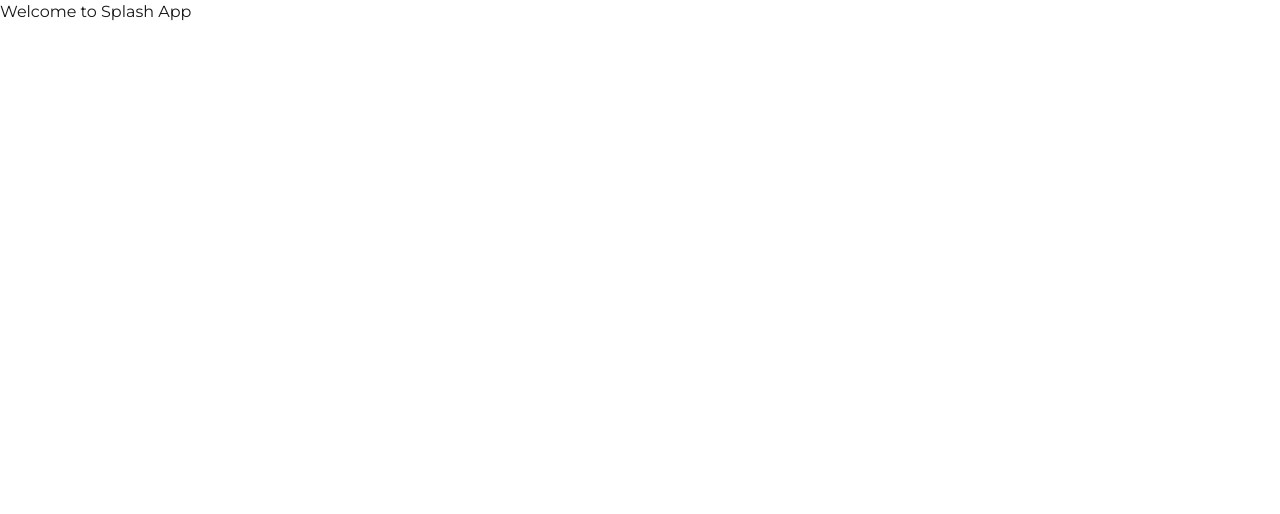
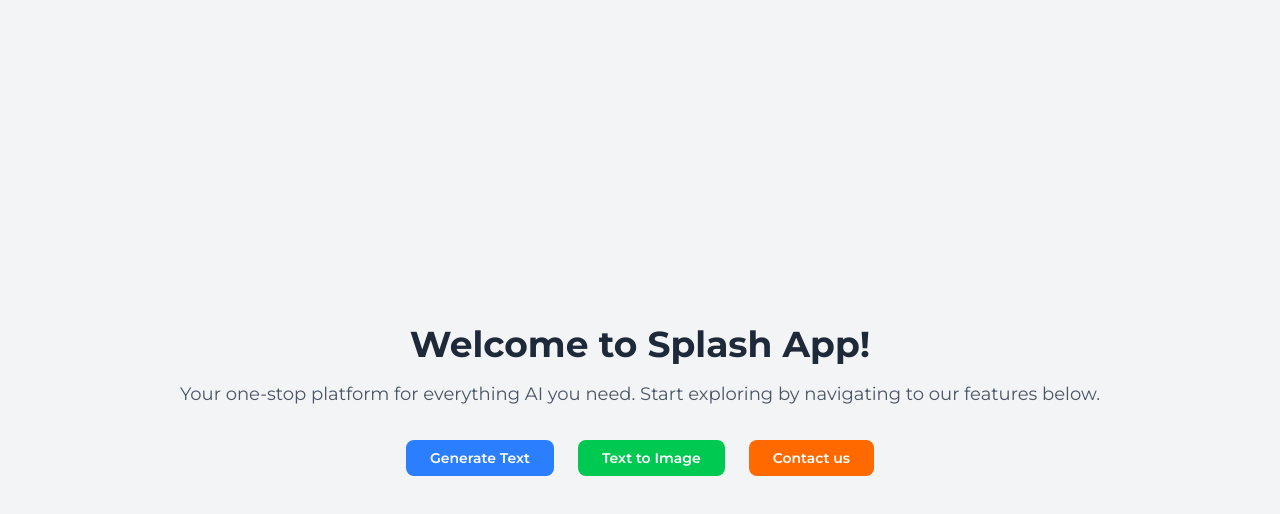
Before and after one commit to Eyobed9/alx-project-0x03-setup, a Next.js app in the folder alx-project-0x03/: page / in a window 1280 px wide. Shown: the top 514 px of the page. Built offline with nearby package versions, Linux system fonts and the light colour scheme.

Commit message:
landing page with Imperative routing has been set up :

```diff
--- a/alx-project-0x03/components/common/Button.tsx
+++ b/alx-project-0x03/components/common/Button.tsx
@@ -23,7 +23,7 @@
 	return (
 		<button
 			onClick={action}
-			className={`${backgroundColorClass} ${buttonSize} px-6 py-2 text-sm font-semibold rounded-lg hover:${backgroundColorClass}/50 transition duration-300 text-white`}
+			className={`${backgroundColorClass} ${buttonSize} px-6 py-2 cursor-pointer text-sm font-semibold rounded-lg hover:${backgroundColorClass}/50 transition duration-300 text-white`}
 		>
 			{buttonLabel}
 		</button>
--- a/alx-project-0x03/pages/index.tsx
+++ b/alx-project-0x03/pages/index.tsx
@@ -1,9 +1,54 @@
-const Home:React.FC = () => {
-  return (
-   <div>
-    <h1> Welcome to Splash App </h1>
-   </div>
-  )
+import Button from "@/components/common/Button";
+import { useRouter } from "next/router";
+
+interface PageRouteProps {
+	pageRoute: string;
 }
 
+const Home: React.FC = () => {
+	const router = useRouter();
+
+	// Imperative routing with useRouter
+	const routeToNextPage = ({ pageRoute }: PageRouteProps) => {
+		router.push(pageRoute, undefined, { shallow: false });
+	};
+
+	return (
+		<div className="min-h-screen bg-gray-100 flex flex-col justify-center items-center text-center">
+			{/* Welcome Message */}
+			<h1 className="text-4xl font-bold text-gray-800 mb-4">
+				Welcome to Splash App!
+			</h1>
+			<p className="text-lg text-gray-600 mb-8">
+				Your one-stop platform for everything AI you need. Start
+				exploring by navigating to our features below.
+			</p>
+
+			<div className="flex gap-6">
+				<Button
+					action={() =>
+						routeToNextPage({ pageRoute: "/generate-text-ai" })
+					}
+					buttonLabel="Generate Text"
+					buttonBackgroundColor="blue"
+				/>
+				<Button
+					action={() =>
+						routeToNextPage({ pageRoute: "/text-to-image" })
+					}
+					buttonLabel="Text to Image"
+					buttonBackgroundColor="green"
+				/>
+				<Button
+					action={() =>
+						routeToNextPage({ pageRoute: "/counter-app" })
+					}
+					buttonLabel="Contact us"
+					buttonBackgroundColor="orange"
+				/>
+			</div>
+		</div>
+	);
+};
+
 export default Home;
```
